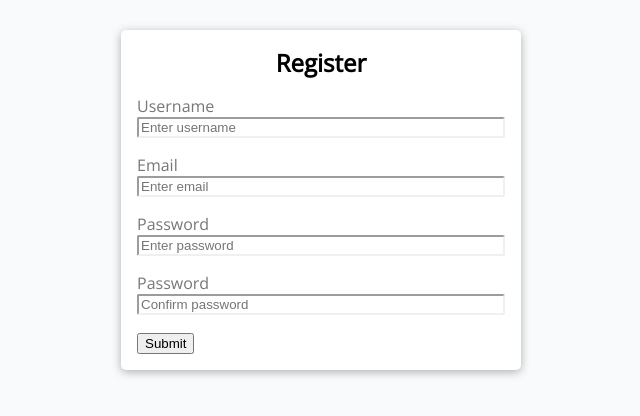
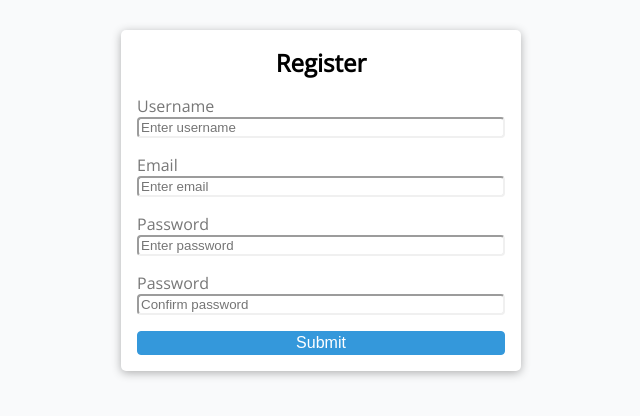
Before and after one commit to pparonson/traversy-form-validator, a website: page public/index.html in a window 1280 px wide. Shown: the whole page, without its empty margins (319-959 px from the left). Drawn offline with nearby package versions, Linux system fonts and the light colour scheme.

Commit message:
additional css

```diff
--- a/public/css/style.css
+++ b/public/css/style.css
@@ -47,7 +47,7 @@ h2 {
 .form-control input {
     display: block;
     border-color: #f0f0f0;
-    border-radius: 0.125rem;
+    border-radius: 0.25rem;
     width: 100%;
 }
 
@@ -72,3 +72,20 @@ h2 {
     bottom: 0;
     visibility: hidden;
 }
+
+.error-message.visible {
+    visibility: visible;
+}
+
+.form .submit-button {
+    cursor: pointer;
+    background-color: #3498db;
+    border: 0.0625rem solid #3498db;
+    border-radius: 0.25rem;
+    color: #fff;
+    display: block;
+    font-size: 1rem;
+    margin-top: 0.25rem;
+    padding: 0.125rem 0 0.125rem 0;
+    width: 100%;
+}
--- a/public/index.html
+++ b/public/index.html
@@ -45,7 +45,7 @@
                     />
                     <div class="error-message">Error message</div>
                 </div>
-                <div class="submit-button"><button type="submit">Submit</button></div>
+                <div><button type="submit" class="submit-button">Submit</button></div>
             </form>
         </div>
     </body>
```
